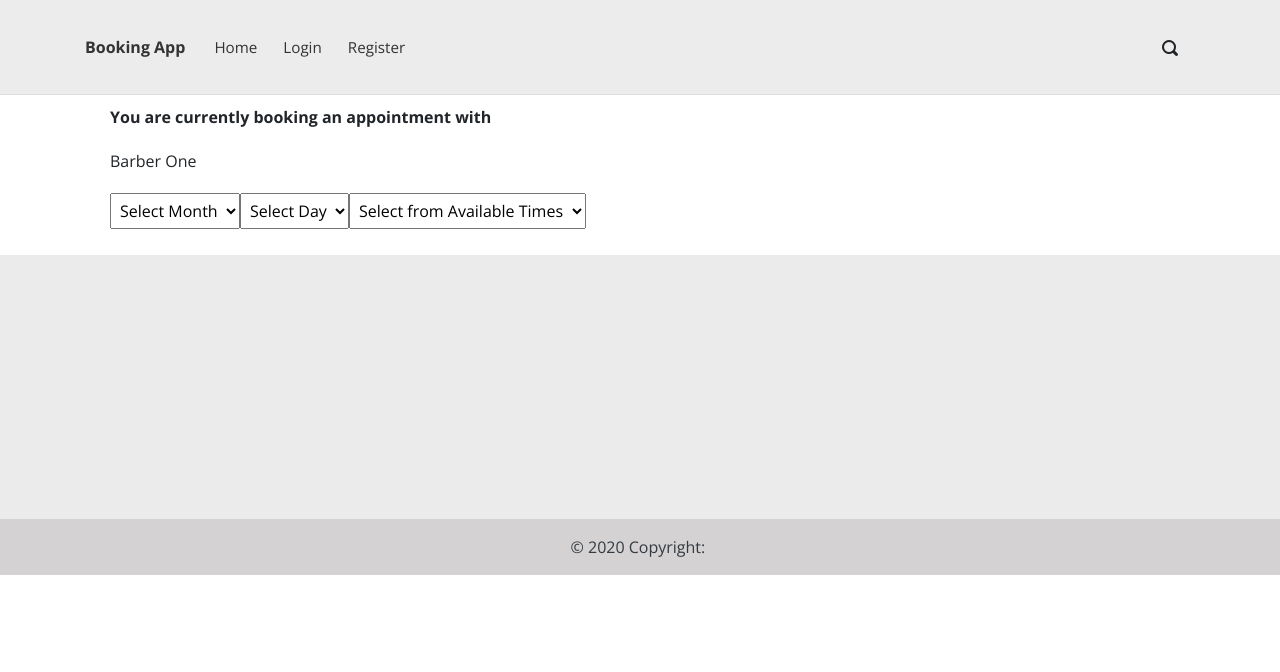
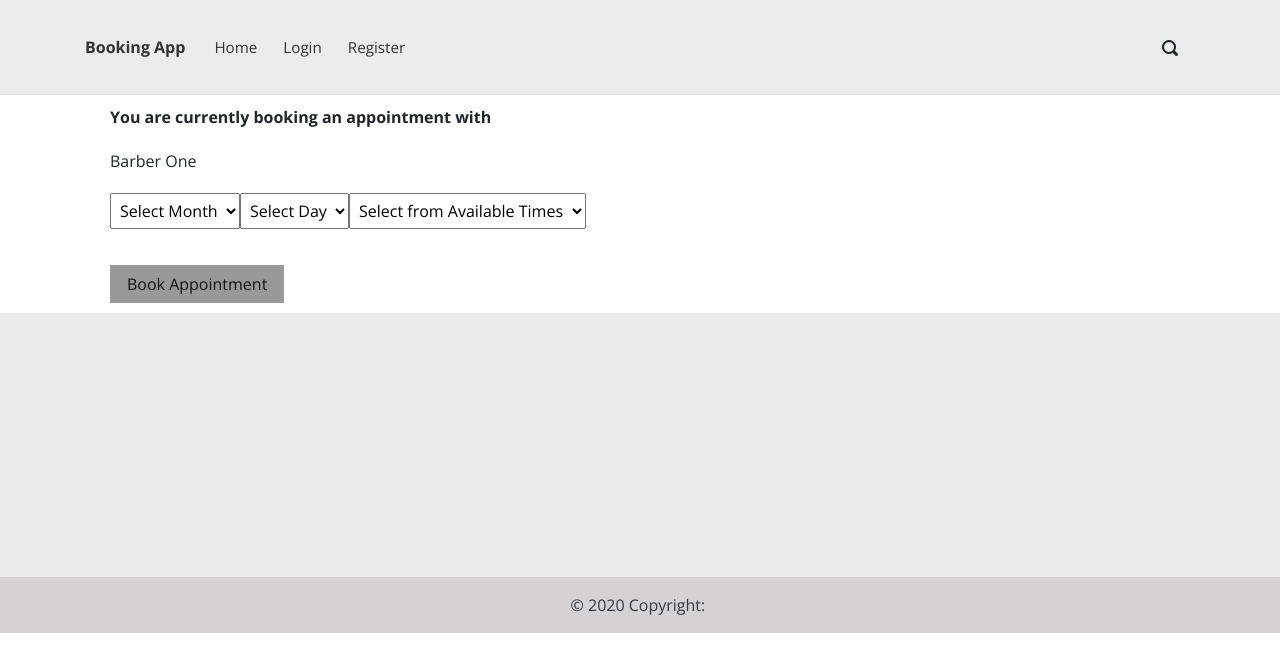
Before and after one commit to nathanolah/booking-app-front-end, an Angular app in the folder booking-app/: page /appointment-form in a window 1280 px wide. Shown: the top 672 px of the page. Built offline with nearby package versions, Linux system fonts and the light colour scheme.

Commit message:
Finished appointment

```diff
--- a/booking-app/src/app/appointment-form/appointment-form.component.html
+++ b/booking-app/src/app/appointment-form/appointment-form.component.html
@@ -62,6 +62,12 @@
 
           </div>
 
+          <div class="row">
+            <div class ="col-sm">
+          <a routerLink="/home" class="btn btn-primary">Book Appointment</a>
+        </div>
+        </div>
+
 
 
 
@@ -72,3 +78,4 @@
         </div>
       </div>
 </div>
+</div>
```
